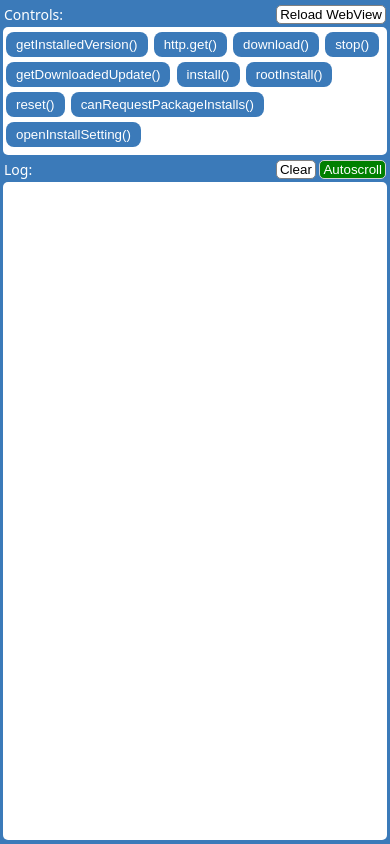
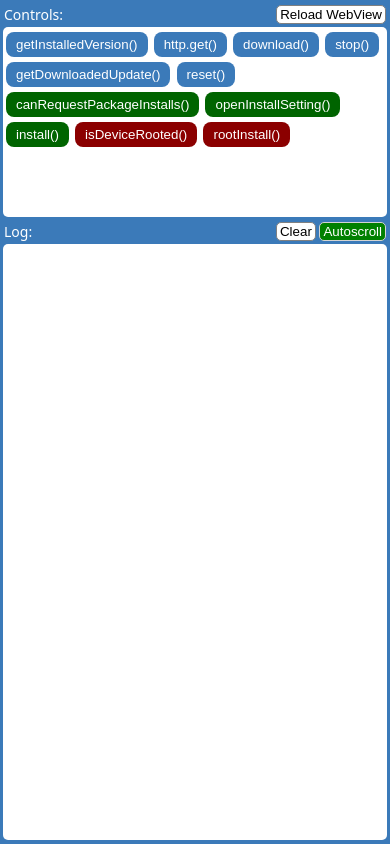
Before and after one commit to kolbasa/cordova-plugin-apkupdater-demo.src, a website: page www/index.html in a window 390 px wide. Drawn offline with Linux system fonts and the light colour scheme; some packages are replaced by stand-ins of ours.

Commit message:
Demo for RC-2.3.0

```diff
--- a/www/css/index.css
+++ b/www/css/index.css
@@ -34,6 +34,14 @@ body {
     color: white;
     background-color: #3b7ab9;
     border: 0;
+}
+
+.control-red {
+    background-color: darkred;
+}
+
+.control-green {
+    background-color: darkgreen;
 }
 
 .control:active {
@@ -90,10 +98,10 @@ body {
 }
 
 .scroll-top {
-    height: 128px
+    height: 190px
 }
 
 .scroll-bottom {
-    height: calc(100vh - 189px);
+    height: calc(100vh - 251px);
     white-space: nowrap;
 }
--- a/www/index.html
+++ b/www/index.html
@@ -26,13 +26,15 @@
                     <button class="control" id="download">download()</button>
                     <button class="control" id="stop">stop()</button>
                     <button class="control" id="getDownloadedUpdate">getDownloadedUpdate()</button>
-                    <button class="control" id="install">install()</button>
-                    <button class="control" id="rootInstall">rootInstall()</button>
                     <button class="control" id="reset">reset()</button>
-                    <button class="control" id="canRequestPackageInstalls">canRequestPackageInstalls()</button>
-                    <button class="control"
-                            id="openInstallSetting">openInstallSetting()
-                    </button>
+
+                    <button class="control control-green" id="canRequestPackageInstalls">canRequestPackageInstalls()</button>
+                    <button class="control control-green" id="openInstallSetting">openInstallSetting()</button>
+                    <button class="control control-green" id="install">install()</button>
+
+                    <button class="control control-red" id="isDeviceRooted">isDeviceRooted()</button>
+                    <button class="control control-red" id="rootInstall">rootInstall()</button>
+
                 </div>
             </div>
             <div class="wrapper">
--- a/www/js/demo.js
+++ b/www/js/demo.js
@@ -88,3 +88,7 @@ addButtonClickListener('canRequestPackageInstalls', function () {
 addButtonClickListener('openInstallSetting', function () {
     ApkUpdater.openInstallSetting(formatLog, formatError);
 });
+
+addButtonClickListener('isDeviceRooted', function () {
+    ApkUpdater.isDeviceRooted(formatLog, formatError);
+});
```
